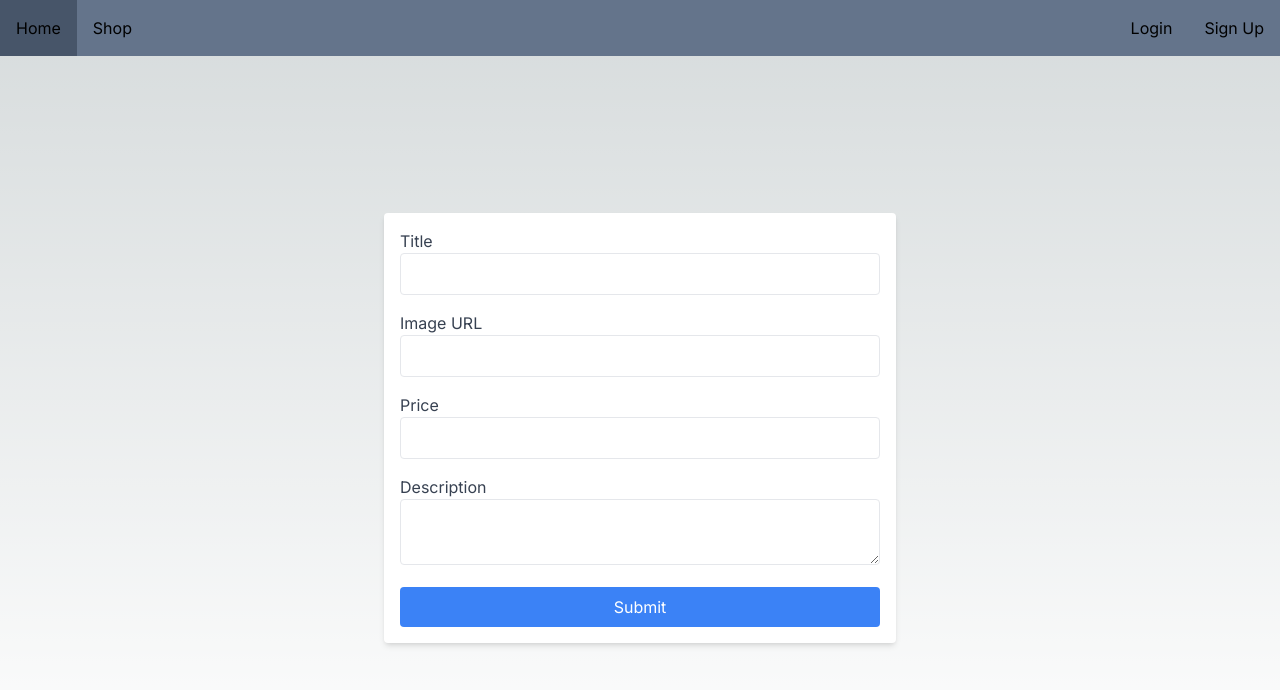
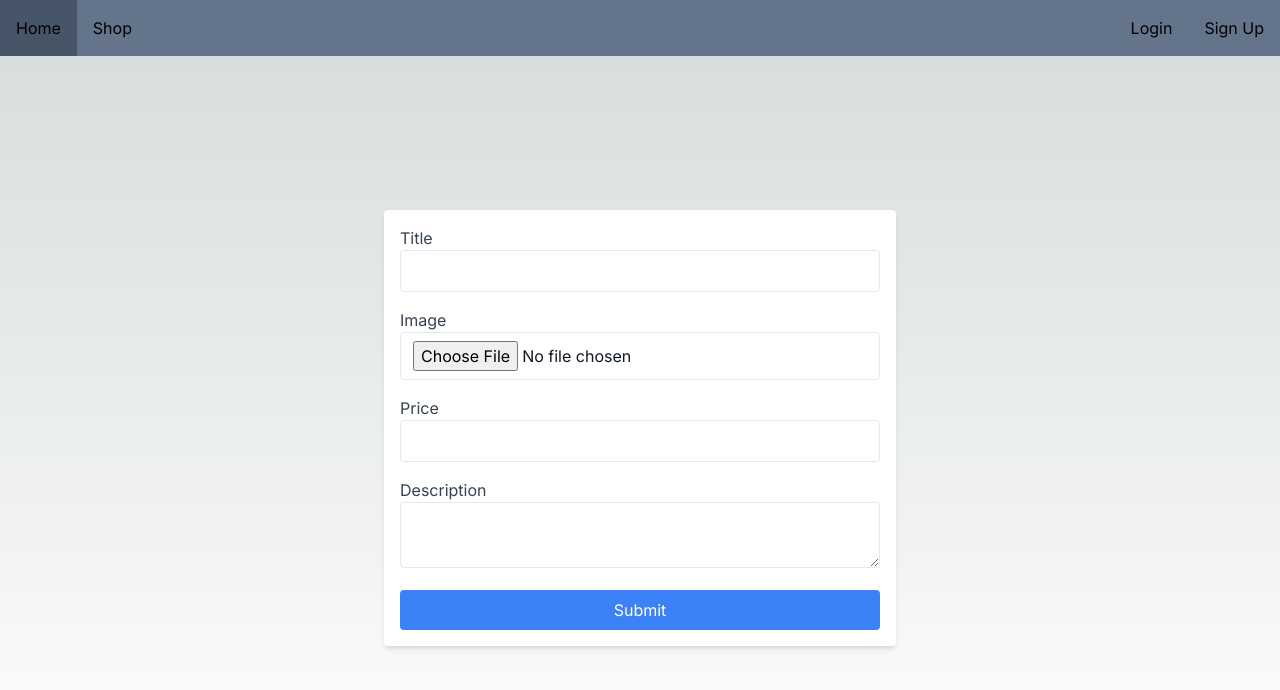
Before and after one commit to joeban0608/nodejs-shop-mysql, a Next.js app in the folder frontend-app/: page /admin/product-list/1 in a window 1280 px wide. Shown: the top 690 px of the page. Built offline with nearby package versions, Linux system fonts and the light colour scheme; no server answers.

Commit message:
feat: 將新增與更新 product 的上傳 image 功能完善 - 調整前端 edit product 功能與 add product 功能同步。

```diff
--- a/frontend-app/src/app/add-product/page.tsx
+++ b/frontend-app/src/app/add-product/page.tsx
@@ -6,7 +6,6 @@ import { ValidationErrorInfo } from "../lib/type";
 const AddProductPage = () => {
   const router = useRouter();
   const [title, setTitle] = useState("");
-  // const [imageUrl, setImageUrl] = useState("");
   const [price, setPrice] = useState("");
   const [description, setDescription] = useState("");
   const [validationErrors, setValidationErrors] = useState<
@@ -68,7 +67,7 @@ const AddProductPage = () => {
         setValidationErrors([]);
         alert(
           `${result?.message ?? "Success Created"}:\n${JSON.stringify(
-            formData
+            result?.product ?? { product: "product info..." }
           )}`
         );
         router.push("/admin/product-list");
@@ -107,20 +106,6 @@ const AddProductPage = () => {
           <DangerousText text={titleError} />
         </div>
         <div className="mb-4">
-          {/* <label htmlFor="imageUrl" className="block text-gray-700">
-            Image URL
-          </label>
-          <input
-            type="text"
-            id="imageUrl"
-            value={imageUrl}
-            onChange={(e) => setImageUrl(e.target.value)}
-            className={`w-full px-3 py-2 border rounded ${
-              imageUrlError ? "border-red-500" : ""
-            }`}
-            required
-          />
-          <DangerousText text={imageUrlError} /> */}
           <label htmlFor="image" className="block text-gray-700">
             Image
           </label>
@@ -181,6 +166,6 @@ const AddProductPage = () => {
 
 export default AddProductPage;
 
-const DangerousText = ({ text }: { text: string }) => {
+export const DangerousText = ({ text }: { text: string }) => {
   return text && <p className="text-sm text-red-600">{text}</p>;
 };
--- a/frontend-app/src/app/admin/product-list/[id]/page.tsx
+++ b/frontend-app/src/app/admin/product-list/[id]/page.tsx
@@ -1,9 +1,10 @@
 "use client";
-import { ProductInfoRes } from "@/app/lib/type";
+import { ProductInfoRes, ValidationErrorInfo } from "@/app/lib/type";
 import React, { FormEvent, useEffect, useState } from "react";
 import { useParams, useRouter } from "next/navigation";
 import useSWR from "swr";
 import Loading from "@/app/components/Loading";
+import { DangerousText } from "@/app/add-product/page";
 
 const AdminEditProductPage = () => {
   const router = useRouter();
@@ -11,9 +12,11 @@ const AdminEditProductPage = () => {
   const { id } = useParams();
 
   const [title, setTitle] = useState("");
-  const [imageUrl, setImageUrl] = useState("");
   const [price, setPrice] = useState("");
   const [description, setDescription] = useState("");
+  const [validationErrors, setValidationErrors] = useState<
+    ValidationErrorInfo[]
+  >([]);
   const getProductInfo = async (id: string | string[]) => {
     const res = await fetch(`http://localhost:8000/admin/product/${id}`, {
       method: "GET",
@@ -29,6 +32,18 @@ const AdminEditProductPage = () => {
   const { data, error, isLoading } = useSWR(id ? ["/products", id] : null, () =>
     getProductInfo(id)
   );
+  const getErrorMsg = (field: string) => {
+    const errorInfo = validationErrors.find(
+      (validateErrorInfo) => validateErrorInfo.path === field
+    );
+    if (!errorInfo?.msg) return "";
+    return errorInfo.msg;
+  };
+
+  const titleError = getErrorMsg("title");
+  const imageUrlError = getErrorMsg("imageUrl");
+  const priceError = getErrorMsg("price");
+  const descriptionError = getErrorMsg("description");
 
   const handleSubmit = async (e: FormEvent) => {
     e.preventDefault();
@@ -36,14 +51,13 @@ const AdminEditProductPage = () => {
       alert("product id not found");
     }
     // Handle form submission logic here
-    if (!title || !imageUrl || !price || !description) {
+    if (!title || !price || !description) {
       alert("some value not found");
       return;
     }
     const url = `http://localhost:8000/admin/edit-product/${id}`;
     const bodyInfo = {
       title: title,
-      imageUrl: imageUrl,
       price: parseFloat(price),
       description: description,
     };
@@ -58,6 +72,13 @@ const AdminEditProductPage = () => {
     })
       .then((response) => response.json())
       .then((result) => {
+        if (result?.validationErrors?.length) {
+          setValidationErrors(result.validationErrors);
+        }
+        if (result?.error) {
+          throw new Error(result.error);
+        }
+        setValidationErrors([]);
         alert("Updated Success!");
         router.push(`/admin/product-list`);
       })
@@ -70,12 +91,10 @@ const AdminEditProductPage = () => {
   useEffect(() => {
     if (!data) return;
     setTitle(data.title);
-    setImageUrl(data.imageUrl);
     setDescription(data.description);
     setPrice(data.price.toString());
     return () => {
       setTitle("");
-      setImageUrl("");
       setDescription("");
       setPrice("");
     };
@@ -104,22 +123,26 @@ const AdminEditProductPage = () => {
             id="title"
             value={title}
             onChange={(e) => setTitle(e.target.value)}
-            className="w-full px-3 py-2 border rounded"
+            className={`w-full px-3 py-2 border rounded ${
+              titleError ? "border-red-500" : ""
+            }`}
             required
           />
+          <DangerousText text={titleError} />
         </div>
         <div className="mb-4">
-          <label htmlFor="imageUrl" className="block text-gray-700">
-            Image URL
+          <label htmlFor="image" className="block text-gray-700">
+            Image
           </label>
           <input
-            type="text"
-            id="imageUrl"
-            value={imageUrl}
-            onChange={(e) => setImageUrl(e.target.value)}
-            className="w-full px-3 py-2 border rounded"
+            type="file"
+            id="image"
+            className={`w-full px-3 py-2 border rounded ${
+              imageUrlError ? "border-red-500" : ""
+            }`}
             required
           />
+          <DangerousText text={imageUrlError} />
         </div>
         <div className="mb-4">
           <label htmlFor="price" className="block text-gray-700">
@@ -130,10 +153,13 @@ const AdminEditProductPage = () => {
             id="price"
             value={price}
             onChange={(e) => setPrice(e.target.value)}
-            className="w-full px-3 py-2 border rounded"
+            className={`w-full px-3 py-2 border rounded ${
+              priceError ? "border-red-500" : ""
+            }`}
             step="0.01"
             required
           />
+          <DangerousText text={priceError} />
         </div>
         <div className="mb-4">
           <label htmlFor="description" className="block text-gray-700">
@@ -143,9 +169,12 @@ const AdminEditProductPage = () => {
             id="description"
             value={description}
             onChange={(e) => setDescription(e.target.value)}
-            className="w-full px-3 py-2 border rounded"
+            className={`w-full px-3 py-2 border rounded ${
+              descriptionError ? "border-red-500" : ""
+            }`}
             required
           />
+          <DangerousText text={descriptionError} />
         </div>
         <button
           type="submit"
```
Also changed, not shown: 1 other file (tests, documents, lock files or other folders).
